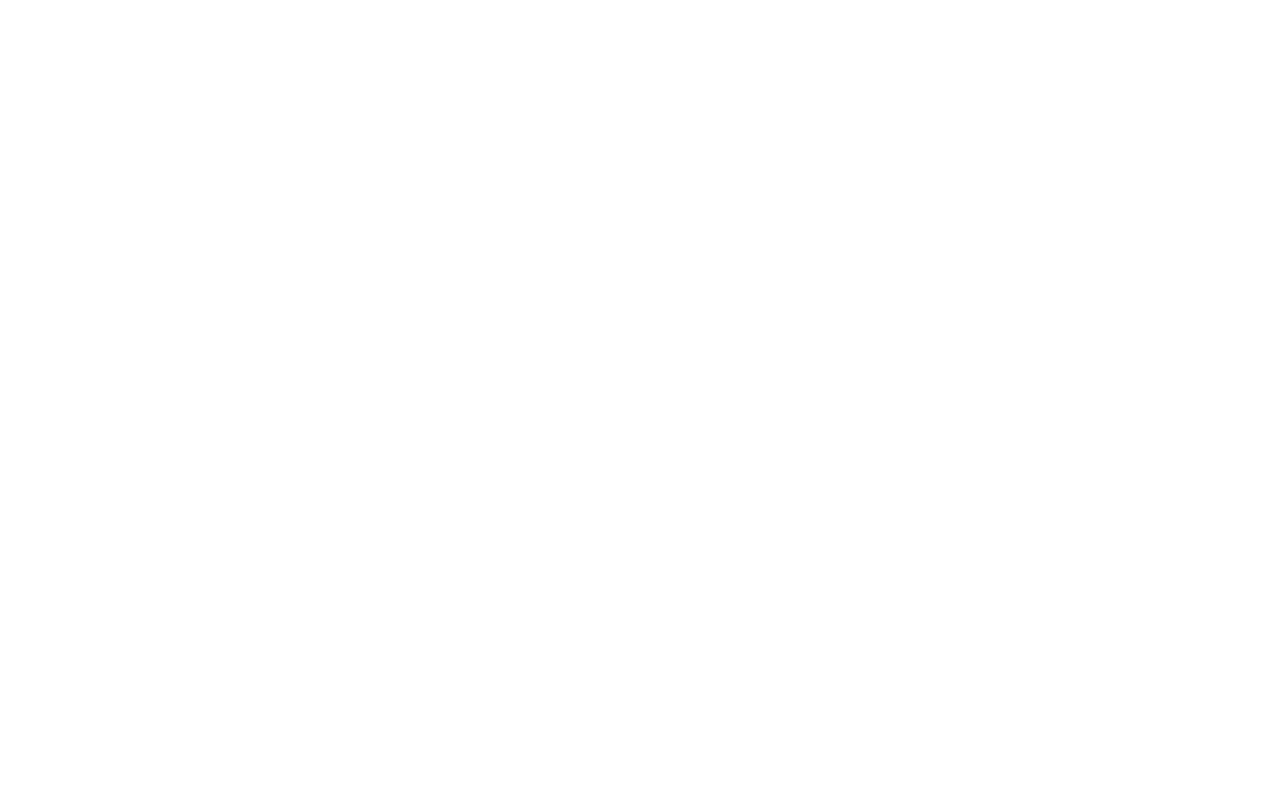
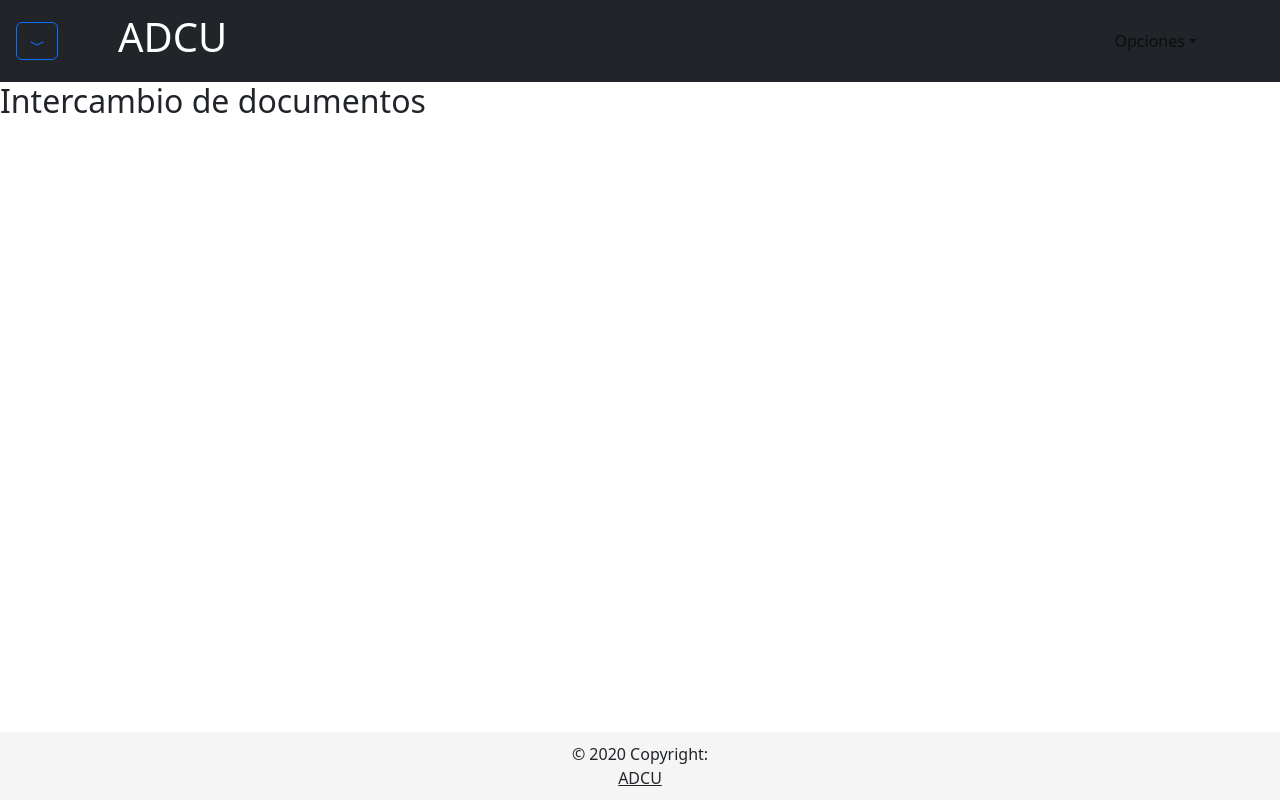
Before and after one commit to Josesitobb/ADCU_WEB_SAPO_HP, a React (Create React App) app: page /IntercambiodeDocumentos in a window 1280 px wide. Before the commit this address had no page. Built offline with nearby package versions, Linux system fonts and the light colour scheme.

Commit message:
quitar camperpeta adcu

```diff
--- a/src/App.js
+++ b/src/App.js
@@ -9,7 +9,6 @@ import GestordeDocumentos from "./pages/View_Admin/GestordeDocumentos";
 import IntercambiodeDocumentos from "./pages/View_Admin/IntercambiodeDocumentos";
 import RecuperacióndeArchivos from "./pages/View_Admin/RecuperacióndeArchivos";
 import Flujosdetrabajo from "./pages/View_Admin/Flujosdetrabajo";
-
 
 
 
@@ -26,8 +25,9 @@ const App = () => {
         {/* Gestion documental */}
         <Route path="/GestorDeDocumentos" element={<GestordeDocumentos />} />
         <Route path="/RecuperacionDeArchivos" element={<RecuperacióndeArchivos />} />
+        <Route path="/RecuperacionDeArchivos" element={<RecuperacióndeArchivos />} />
         {/* intercambio de documentos */}
-        <Route path="/Flujosdedocumentos" element={<Flujosdetrabajo />} />
+        <Route path="/IntercambiodeDocumentos" element={<IntercambiodeDocumentos />} />
 
 
       </Routes>
--- a/src/pages/View_Admin/IntercambiodeDocumentos.jsx
+++ b/src/pages/View_Admin/IntercambiodeDocumentos.jsx
@@ -6,7 +6,7 @@ export default function IntercambiodeDocumentos() {
   return (
     <div>
       <Navbar_Admin />
-      <h2>IntercambiodeDocumentos</h2>
+      <h2>Intercambio de documentos</h2>
 
       <Footer />
     </div>
```
